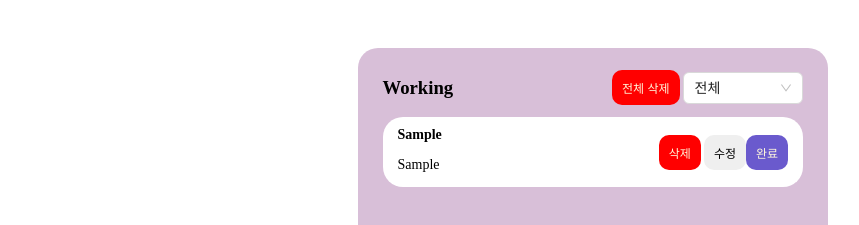
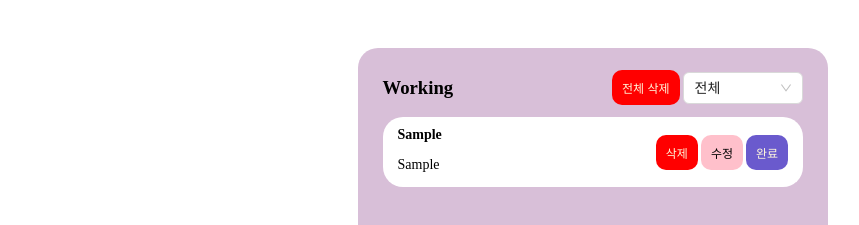
Before and after one commit to dnwn-9001/react-todolist, a React (Create React App) app: page / in a window 1280 px wide. Both pictures are taken after typing "Sample", "Sample" into the empty fields and a click on the button "Add". Shown: the top 225 px of the page, without its empty margins (210-1069 px from the left). Built offline with nearby package versions, Linux system fonts and the light colour scheme.

Commit message:
💄수정 버튼 스타일 추가

```diff
--- a/src/components/list/List.js
+++ b/src/components/list/List.js
@@ -66,6 +66,7 @@ const List = ({
                           삭제
                         </button>
                         <button
+                          className={styles.btn__modify}
                           onClick={() =>
                             onClickModifyBtn(v.id, v.title, v.content)
                           }
--- a/src/components/list/List.module.css
+++ b/src/components/list/List.module.css
@@ -82,6 +82,11 @@ button {
   margin-right: 3px;
 }
 
+.btn__modify {
+  background-color: pink;
+  margin-right: 3px;
+}
+
 .remaining__cnt {
   text-align: right;
   margin: auto;
```
